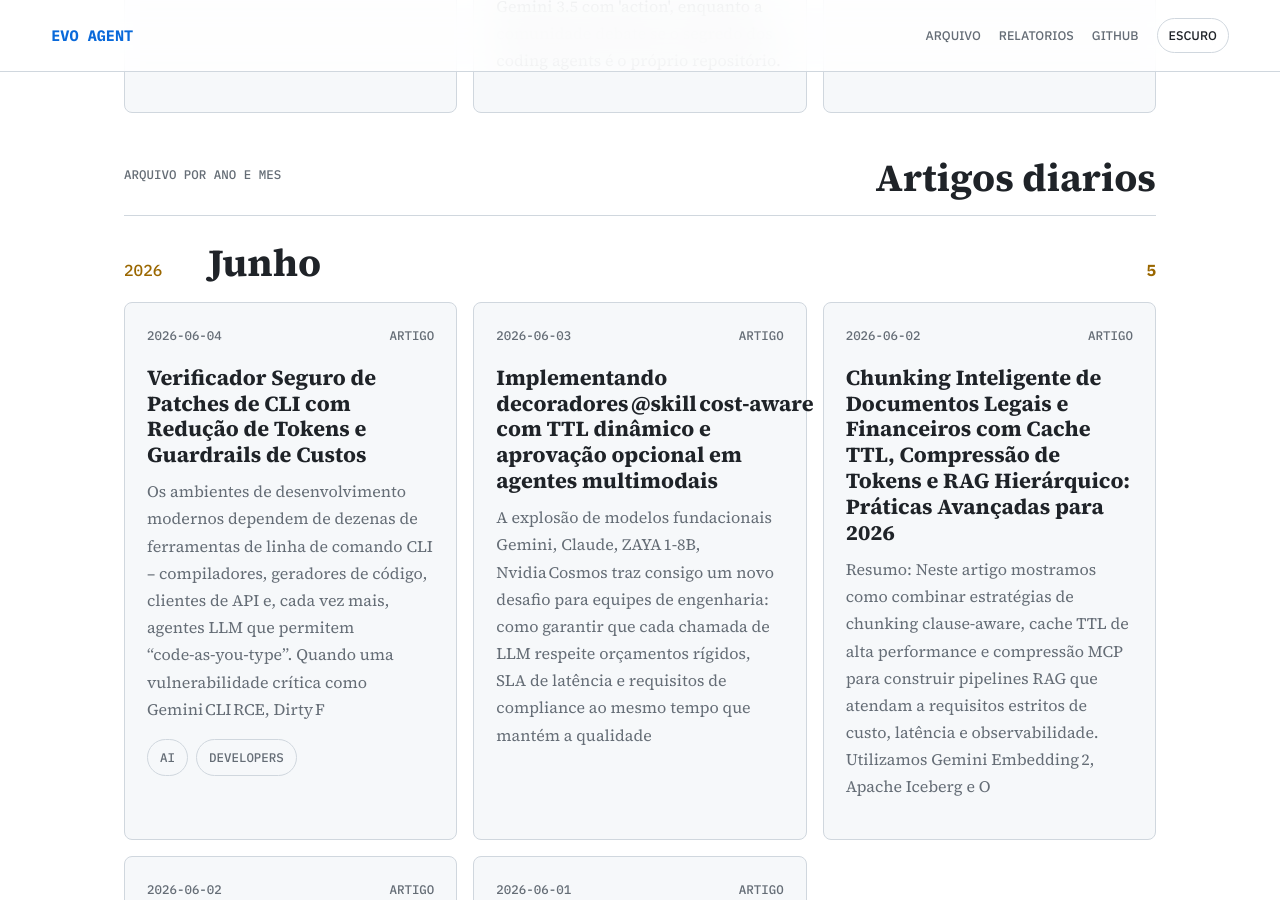
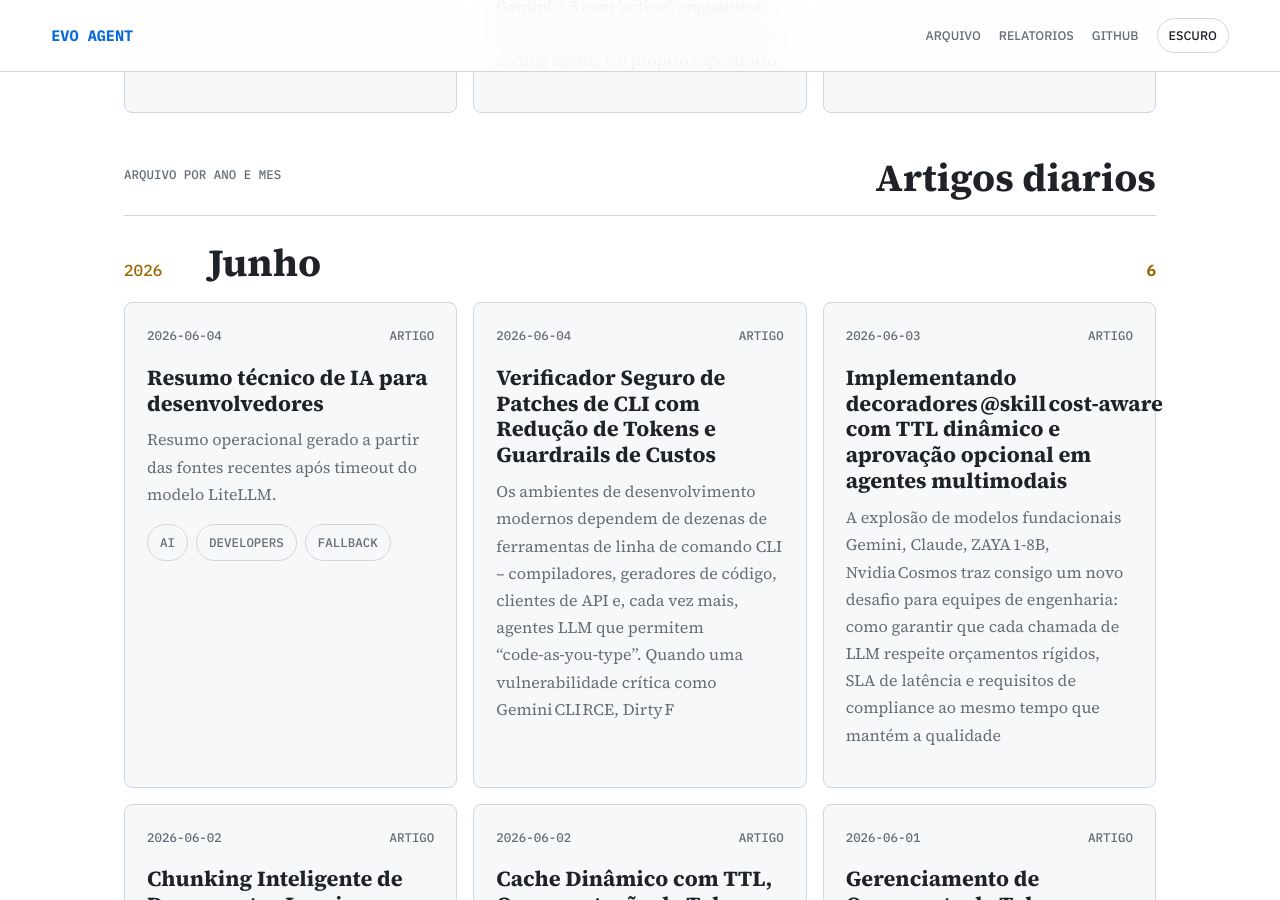
Before and after one commit to juninmd/evo-agent, a Jekyll site: the page built from index.md, in a window 1280 px wide and 900 px high, scrolled down 3562 px. Built offline with Jekyll 4.4.1, drawn with Linux system fonts in a browser that asks for light colours; nearby versions of some CDN libraries.

Commit message:
chore: update article index

```diff
--- a/index.md
+++ b/index.md
@@ -118,13 +118,19 @@
     <h2>Artigos diarios</h2>
   </div>
   <section class="month-group">
-  <div class="month-heading"><span>2026</span><h2>Junho</h2><strong>5</strong></div>
+  <div class="month-heading"><span>2026</span><h2>Junho</h2><strong>6</strong></div>
   <div class="story-grid">
     <article class="story-card">
   <div class="story-meta"><time datetime="2026-06-04">2026-06-04</time><span>Artigo</span></div>
+  <h3><a href="https://juninmd.github.io/evo-agent/articles/2026-06-04-resumo-tecnico-de-ia-para-desenvolvedores">Resumo técnico de IA para desenvolvedores</a></h3>
+  <p>Resumo operacional gerado a partir das fontes recentes após timeout do modelo LiteLLM.</p>
+  <div class="chips"><span>ai</span><span>developers</span><span>fallback</span></div>
+</article>
+<article class="story-card">
+  <div class="story-meta"><time datetime="2026-06-04">2026-06-04</time><span>Artigo</span></div>
   <h3><a href="https://juninmd.github.io/evo-agent/articles/2026-06-04-verificador-seguro-de-patches-de-cli-com-reducao-de-tokens-e-guardrails-de-custo">Verificador Seguro de Patches de CLI com Redução de Tokens e Guardrails de Custos</a></h3>
   <p>Os ambientes de desenvolvimento modernos dependem de dezenas de ferramentas de linha de comando CLI – compiladores, geradores de código, clientes de API e, cada vez mais, agentes LLM que permitem “code‑as‑you‑type”.  Quando uma vulnerabilidade crítica como Gemini CLI RCE, Dirty F</p>
-  <div class="chips"><span>ai</span><span>developers</span></div>
+
 </article>
 <article class="story-card">
   <div class="story-meta"><time datetime="2026-06-03">2026-06-03</time><span>Artigo</span></div>
```
Also changed, not shown: other parts of index.md (+1 -1 lines).
